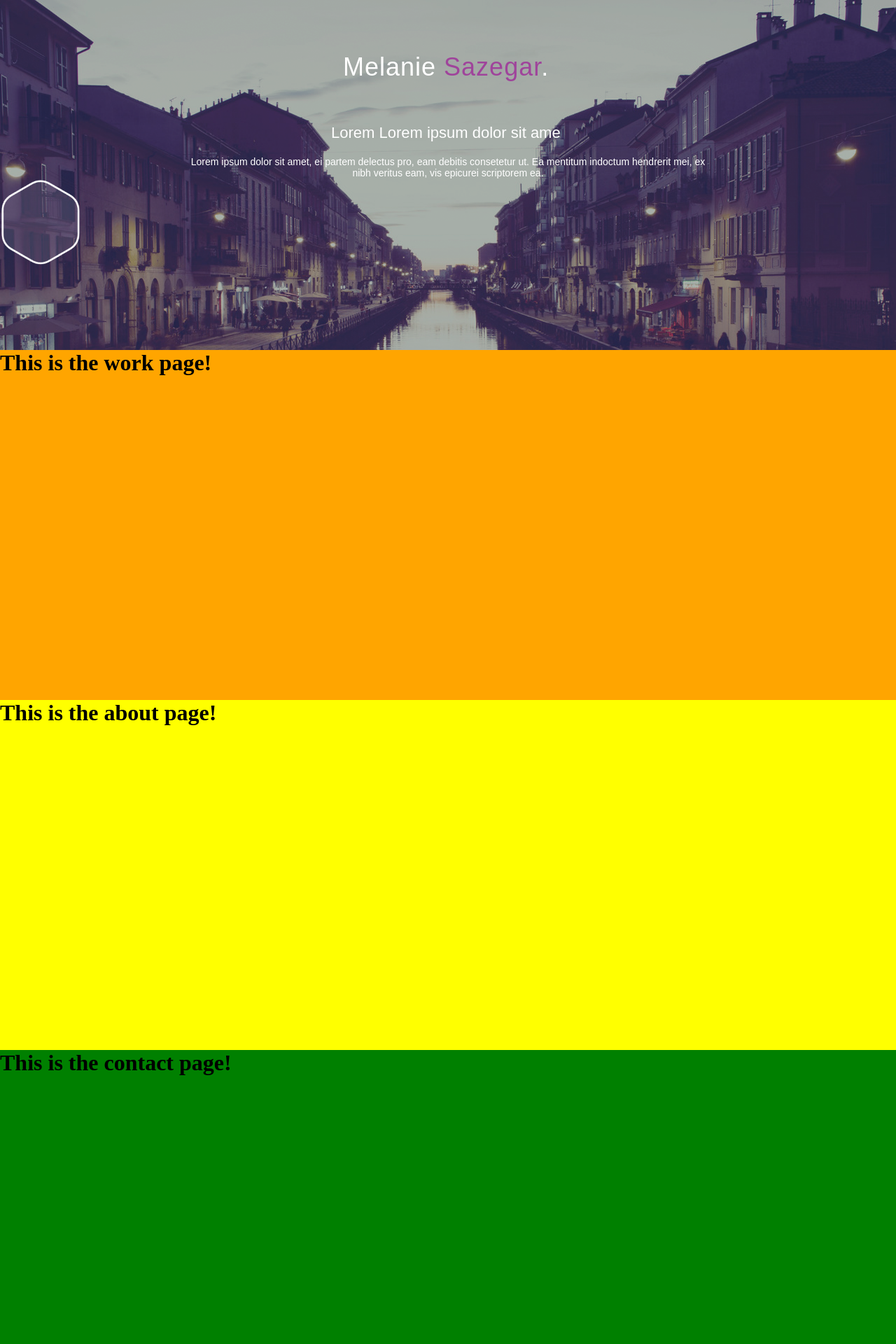
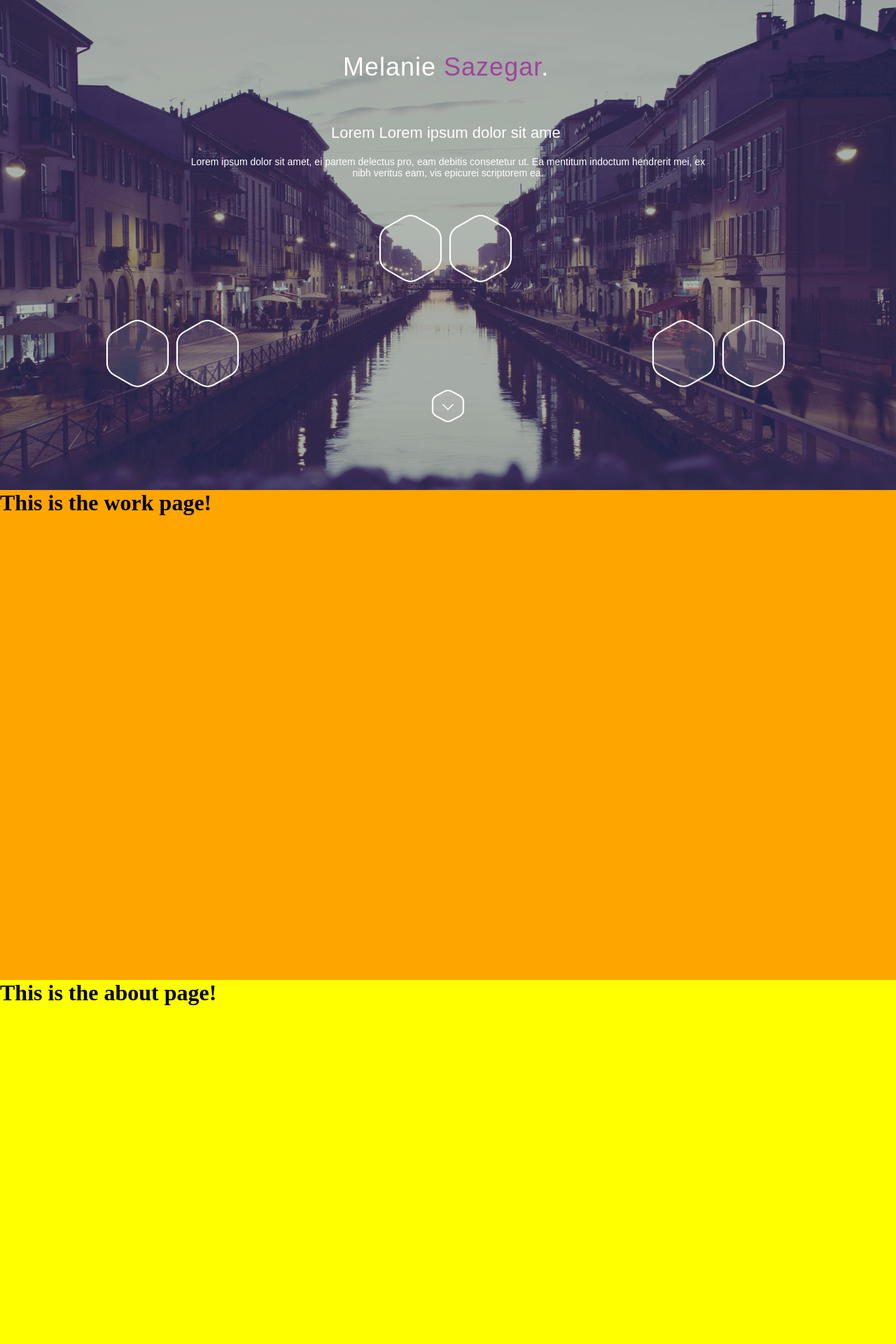
Before and after one commit to msaz/practice, a PHP site: page / in a window 1280 px wide. Shown: the top 1920 px of the page at 70% size. Run offline with PHP 8.4, Linux system fonts and the light colour scheme.

Commit message:
finishing last commit

```diff
--- a/css/main.css
+++ b/css/main.css
@@ -4,7 +4,7 @@
 }
 
 .page-div {
-    min-height: 500px;
+    min-height: 700px;
     width: 100%;
 }
 
@@ -64,7 +64,44 @@
 
 .bubble {
     background: url("../images/bubble.png") no-repeat;
-    width: 125px;
-    height: 125px;
+    width: 100px;
+    height: 100px;
+    background-size: contain;
+    float: left;
+}
+
+.bubble:hover {
+    background: url("../images/purple-shape.png") no-repeat;
     background-size: contain;
 }
+
+.bubble-container-center {
+    height: 100px;
+    margin: 50px auto 0 auto;
+    width: 200px;
+}
+
+.bubble-container-left {
+    height: 100px;
+    margin: 50px auto 0 150px;
+    width: 200px;
+    float: left;
+}
+
+.bubble-container-right {
+    height: 100px;
+    margin: 50px 150px 0 auto;
+    width: 200px;
+    float: right;
+}
+
+.scroller {
+    width: 50px;
+    height: 50px;
+    margin: 150px auto 0 auto;
+}
+
+.scroller img {
+    width: 100%;
+    height: 100%;
+}
--- a/home.php
+++ b/home.php
@@ -18,5 +18,22 @@
         Ea mentitum indoctum hendrerit mei, ex nibh veritus eam, vis epicurei scriptorem ea.
     </p>
 
-    <div class="bubble"></div>
+    <div class="bubble-container-center">
+        <div class="bubble"></div>
+        <div class="bubble"></div>
+    </div>
+
+    <div class="bubble-container-left">
+        <div class="bubble"></div>
+        <div class="bubble"></div>
+    </div>
+
+    <div class="bubble-container-right">
+        <div class="bubble"></div>
+        <div class="bubble"></div>
+    </div>
+
+    <div class="scroller">
+        <img src="images/scroller.png"/>
+    </div>
 </div>
```
